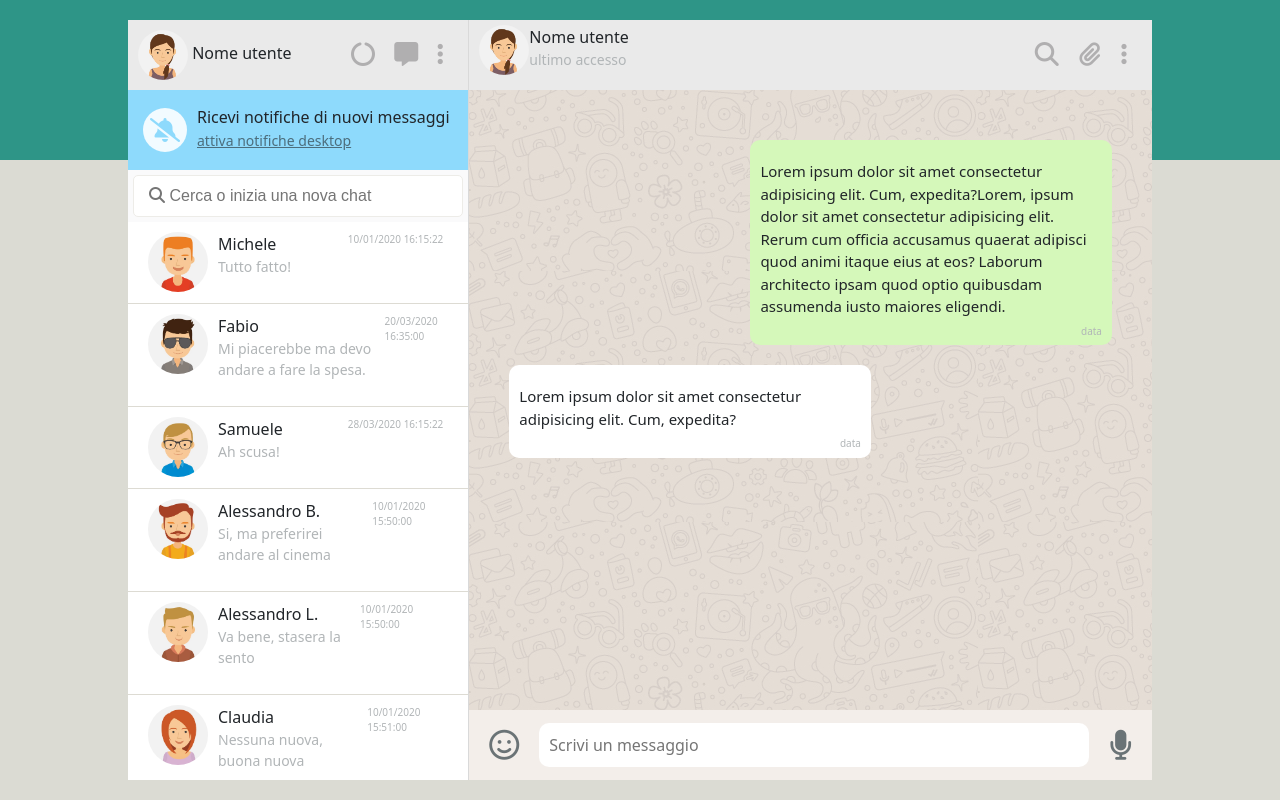
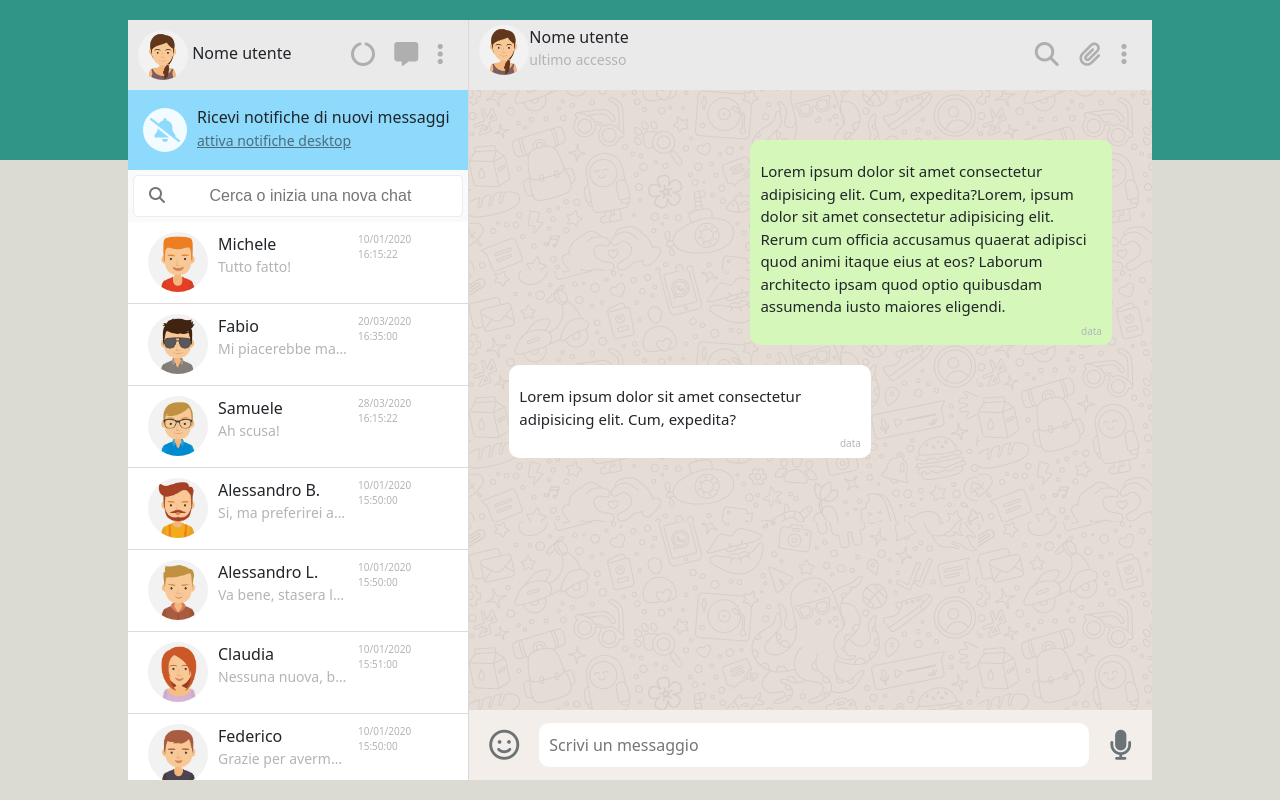
Before and after one commit to MikeyBadi/vue-boolzapp, a plain HTML site: page index.html in a window 1280 px wide. Drawn offline with nearby package versions, Linux system fonts and the light colour scheme.

Commit message:
added some changes and upgrades on css side

```diff
--- a/assets/css/style.css
+++ b/assets/css/style.css
@@ -64,6 +64,7 @@
   font-size: 24px;
   margin-left: 15px;
   color: #B0AFB0;
+  cursor: pointer;
 }
 .mb-userOptions{
   margin-right: 15px;
@@ -120,9 +121,19 @@
   padding: 10px 10px 10px 20px;
   border-bottom: 1px solid #DDDBD3;
 }
+.mb-chat:hover {
+  background-color: rgb(228, 228, 228);
+}
 
 .mb-txtUser .mb-txtGen{
   margin: 0 10px;
+}
+
+.mb-txtGen p{
+  width: 130px;
+  white-space: nowrap;
+  overflow: hidden;
+  text-overflow: ellipsis;
 }
 
 /*
@@ -198,6 +209,8 @@
 
 .mb-myMsg .fa-chevron-down{
   display: none;
+  color: #B1B5B7;
+  cursor: pointer;
 }
 .mb-myMsg:hover .fa-chevron-down{
   display: block;
```
Also changed, not shown: index.html (+1 -1 lines).
